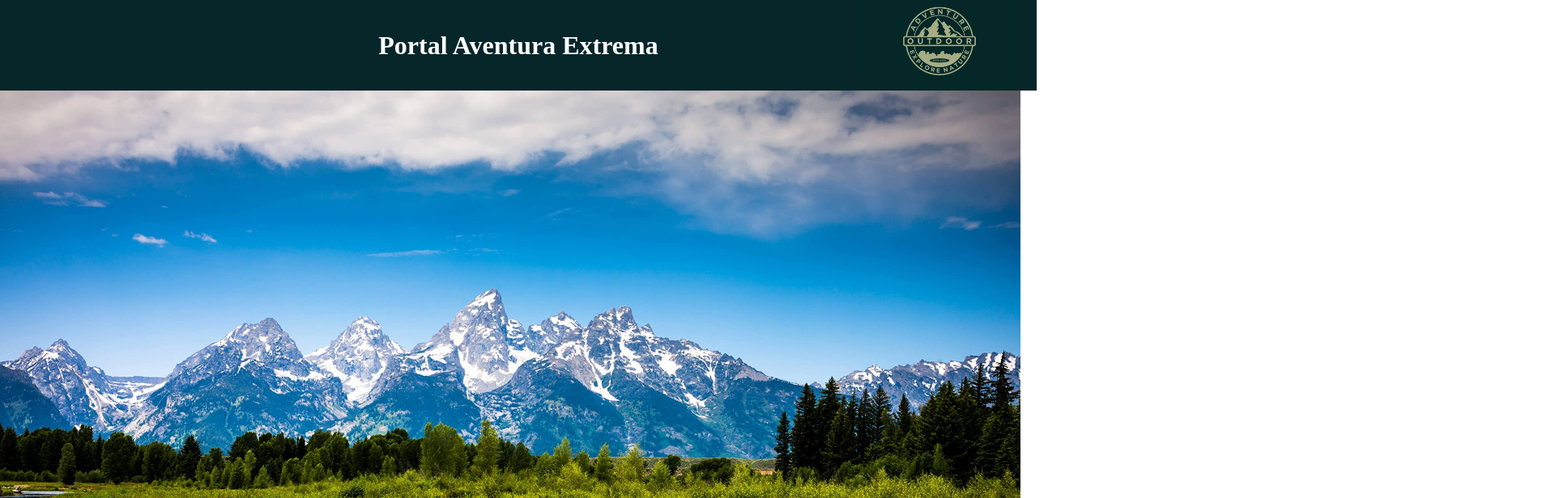
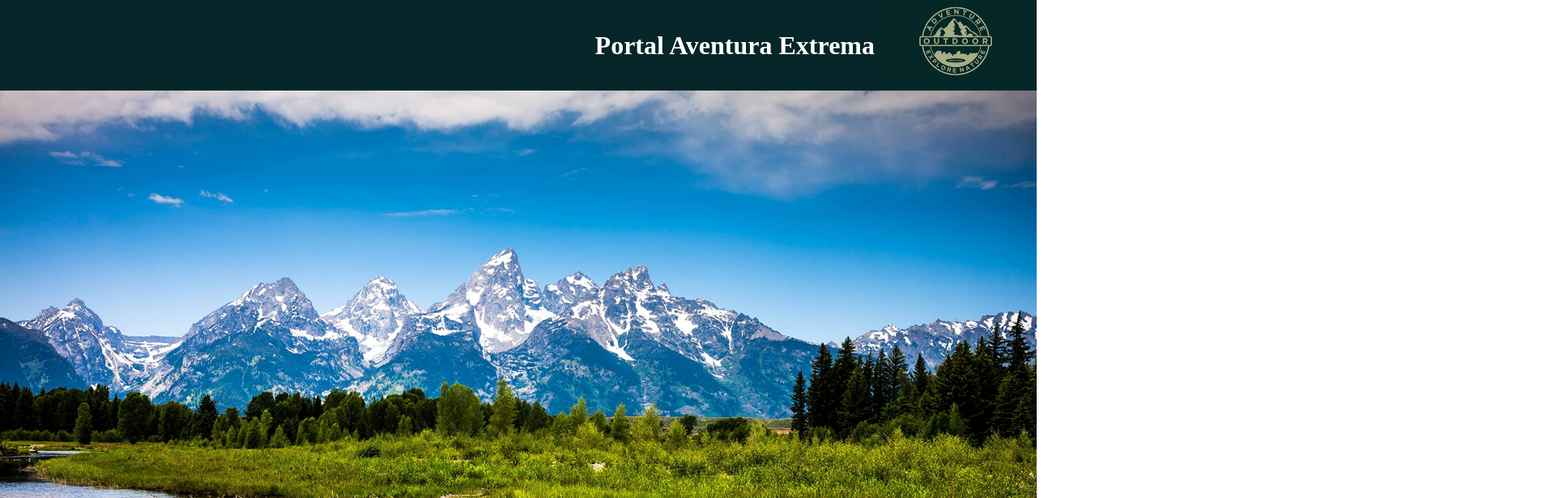
Before and after one commit to echandia27/HTLM_CSS_excercises, a plain HTML site: page Ejercicios_html-css/aventura.html in a window 1280 px wide. Shown: the top 616 px of the page at 81% size, 1920 px wide, since content can reach past the window. Drawn offline with Linux system fonts and the light colour scheme.

Commit message:
saque index

```diff
--- a/Ejercicios_html-css/stylextremo.css
+++ b/Ejercicios_html-css/stylextremo.css
@@ -6,6 +6,9 @@
     width: 100%;
     height: 100%;
     object-fit: cover;
+    z-index: 2;
+    position: relative;
+
 }
 * {
     margin: 0;
@@ -16,11 +19,13 @@ header img {
     width: 200px;
     height: auto;
 
+    position: static;
+    z-index: 1;
 }
 
 header {
     display: flex;
-    justify-content: center;
+    justify-content: flex-end;
     align-items: center;
     background-color: rgb(6, 38, 41);
     color: white;
@@ -31,12 +36,8 @@ header {
 header .conteiner {
     display: flex;
     align-items: center;
-    justify-content: flex-end;
-    gap: 20px;
-    padding: 10px 0;
+
 }
-
-img {
-    position: absolute;
-    right: 20px;
+header h1 {
+    margin-right: 0px;
 }
```
Also changed, not shown: Ejercicios_html-css/index.html (+1 -1 lines), index.html (renamed from portafolio/index.html, +3 -3 lines).
